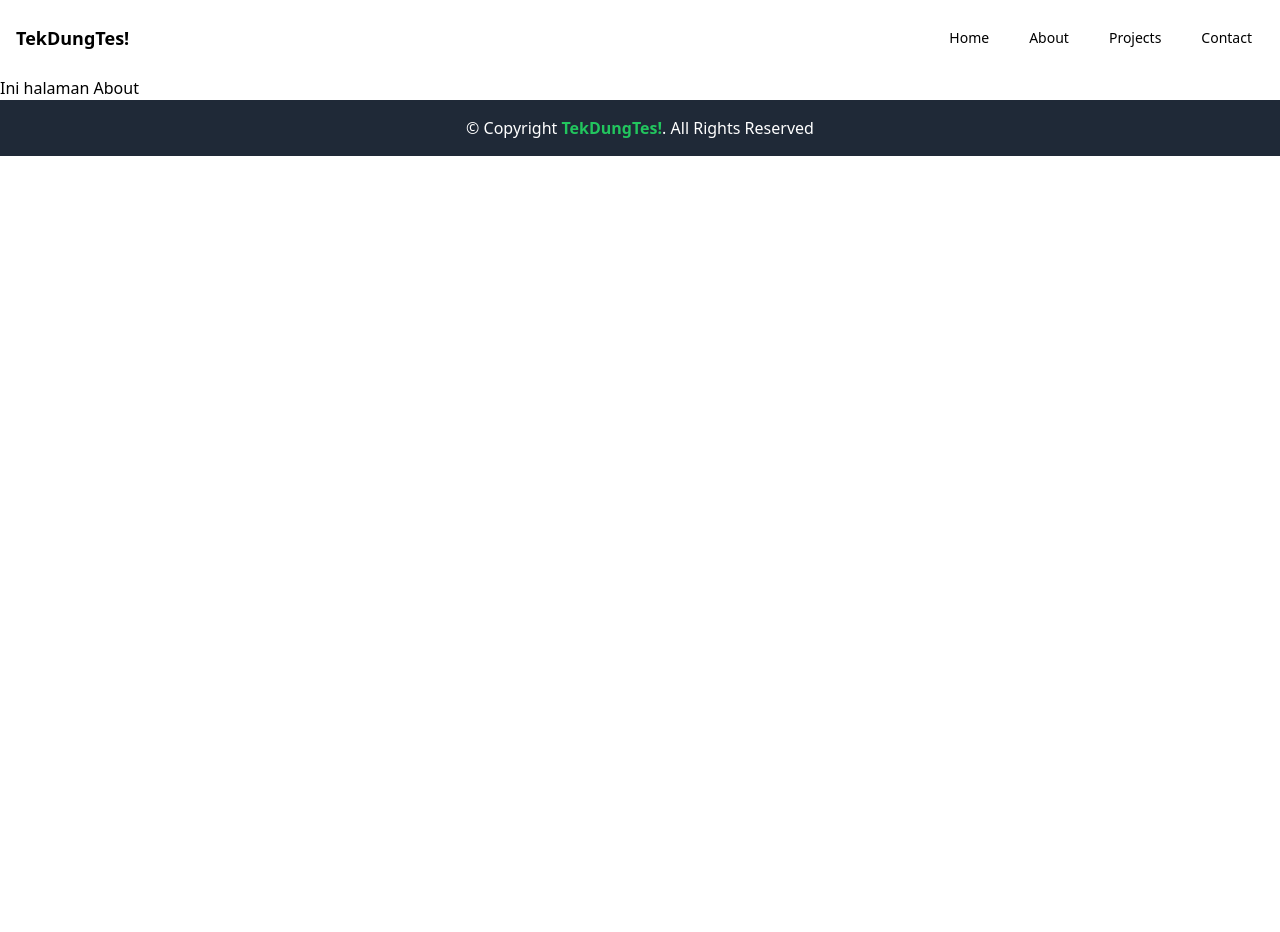
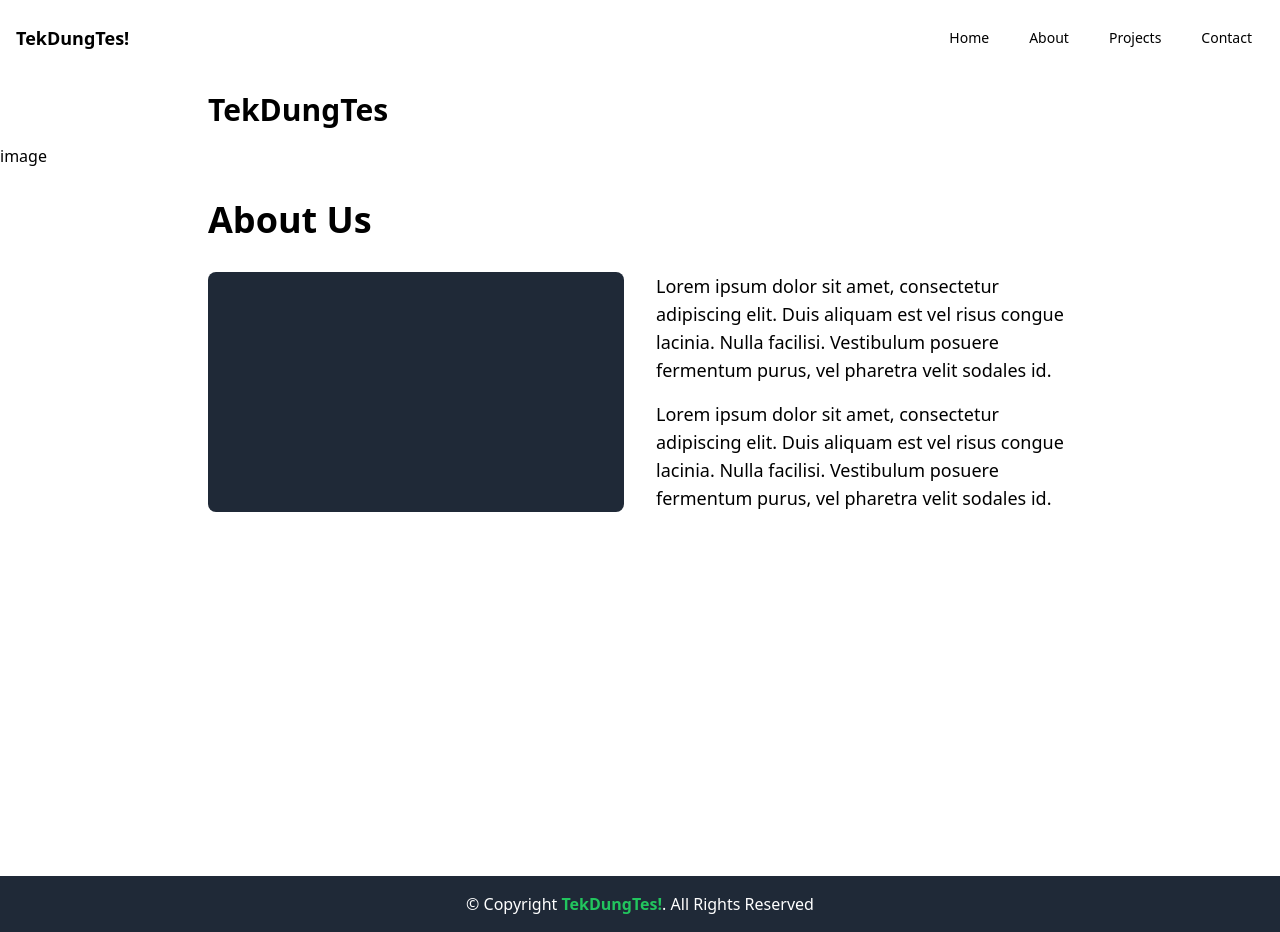
Before and after one commit to desyasarbini/Group_B_Project_FE, a Next.js app: page /about in a window 1280 px wide. Before the commit the page ends 800 px from the top, so only its background shows below. Built offline with nearby package versions, Linux system fonts and the light colour scheme.

Commit message:
Membuat Placeholder About

```diff
--- a/src/pages/about/index.tsx
+++ b/src/pages/about/index.tsx
@@ -1,5 +1,34 @@
-const AboutPage = () => {
-  return <div>Ini halaman About</div>;
+// pages/about.tsx
+import React from 'react';
+
+const AboutPage: React.FC = () => {
+  return (
+    <div className="min-h-screen bg-white container mx-auto">
+      <header className=" text-3xl font-bold py-4">
+        <div className="max-w-4xl mx-auto px-4">
+          <h1 className="text-3xl font-bold">TekDungTes</h1>
+        </div>
+      </header>
+      image
+      <main className="max-w-4xl mx-auto py-8 px-4">
+        <h1 className="text-4xl font-bold mb-8">About Us</h1>
+        <div className="grid grid-cols-1 sm:grid-cols-2 gap-8">
+          <div className="w-full bg-gray-800 rounded-lg">
+          </div>
+          <div>
+            <p className="text-lg mb-4">
+              Lorem ipsum dolor sit amet, consectetur adipiscing elit. Duis aliquam est vel risus congue lacinia. Nulla
+              facilisi. Vestibulum posuere fermentum purus, vel pharetra velit sodales id.
+            </p>
+            <p className="text-lg">
+              Lorem ipsum dolor sit amet, consectetur adipiscing elit. Duis aliquam est vel risus congue lacinia. Nulla
+              facilisi. Vestibulum posuere fermentum purus, vel pharetra velit sodales id.
+            </p>
+          </div>
+        </div>
+      </main>
+    </div>
+  );
 };
 
 export default AboutPage;
--- a/src/pages/contact/index.tsx
+++ b/src/pages/contact/index.tsx
@@ -2,13 +2,13 @@ import React from "react";
 
 const ContactPage: React.FC = () => {
   return (
-    <div className="min-h-screen bg-stone-500">
+    <div className="min-h-screen bg-white container mx-auto" >
       image
       {/* Contact Information */}
-      <section className="bg-stone-500 py-8">
+      <section className= "py-8">
         <div className="max-w-4xl mx-auto px-4">
           <h2 className="text-2xl font-semibold mb-4">Contact Information</h2>
-          <div className="grid grid-cols-2 gap-4">
+          <div className="grid grid-cols-2 gap-4 bg-stone-500 p-6 rounded-md">
             {/* Placeholder Contact Info */}
             <div className="bg-gray-200 p-4 rounded">
               <h3 className="text-lg font-semibold mb-2">Address</h3>
```
